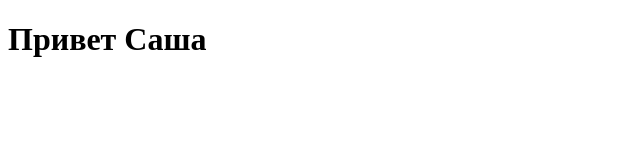
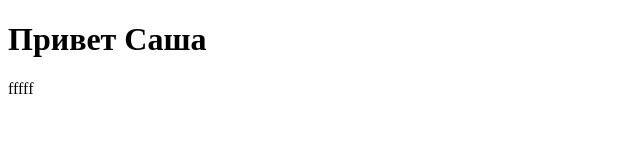
Before and after one commit to alexBortsov/myGulp_full, a plain HTML site: page index.html in a window 1280 px wide. Shown: the full height of the page, 0-640 px from the left. Drawn offline with Linux system fonts and the light colour scheme.

Commit message:
Initial commits

```diff
--- a/index.html
+++ b/index.html
@@ -1,14 +1,18 @@
 <!DOCTYPE html>
 <html lang="en">
+
 <head>
     <meta charset="UTF-8">
     <meta http-equiv="X-UA-Compatible" content="IE=edge">
     <meta name="viewport" content="width=device-width, initial-scale=1.0">
     <title>Document</title>
 </head>
+
 <body>
     <div class="block">
         <h1>Привет Саша</h1>
+        <span>fffff</span>
     </div>
 </body>
+
 </html>
```
